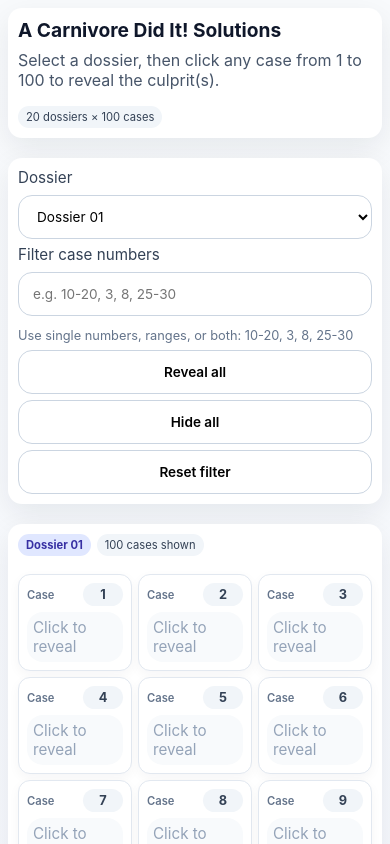
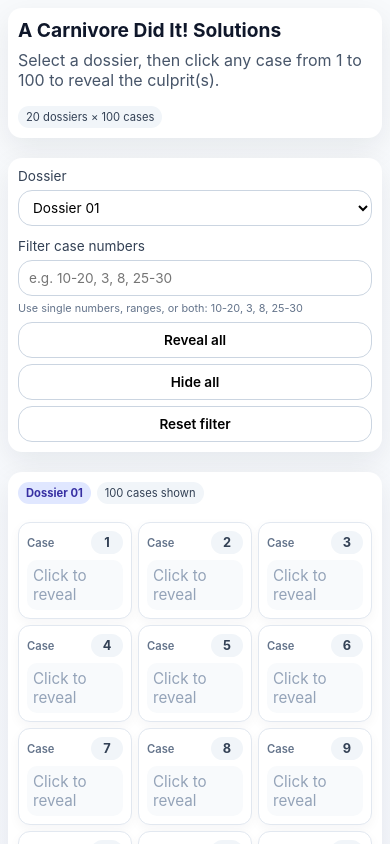
Before and after one commit to p99kj4cqm4-hue/a-carnivore-did-it-solutions, a React (Vite) app: page / in a window 390 px wide. Shown: the top 844 px of the page. Built offline with nearby package versions, Linux system fonts and the light colour scheme.

Commit message:
Update styles.css

```diff
--- a/src/styles.css
+++ b/src/styles.css
@@ -1,11 +1,12 @@
-
 :root {
   font-family: Inter, ui-sans-serif, system-ui, -apple-system, BlinkMacSystemFont, "Segoe UI", sans-serif;
   color: #0f172a;
   background: #f8fafc;
 }
 
-* { box-sizing: border-box; }
+* {
+  box-sizing: border-box;
+}
 
 body {
   margin: 0;
@@ -13,7 +14,9 @@ body {
   min-height: 100vh;
 }
 
-button, input, select {
+button,
+input,
+select {
   font: inherit;
 }
 
@@ -54,29 +57,19 @@ button, input, select {
 
 .controls {
   display: grid;
-  grid-template-columns: 220px 1fr auto auto auto;
+  grid-template-columns: 220px minmax(280px, 1fr) auto auto auto;
   gap: 12px;
   align-items: end;
 }
 
 .controls label {
-  display: flex;
-  flex-direction: column;
+  display: grid;
+  grid-template-rows: auto 44px auto;
   gap: 8px;
   color: #334155;
   font-size: 0.95rem;
 }
-.filter {
-  display: flex;
-  flex-direction: column;
-}
 
-.filter-help {
-  font-size: 0.75rem;
-  color: #64748b;
-  line-height: 1.2;
-  height: 16px;
-}
 .controls input,
 .controls select,
 .controls button {
@@ -96,6 +89,13 @@ button, input, select {
 .problem-card:hover {
   transform: translateY(-1px);
   transition: transform 0.15s ease;
+}
+
+.filter-help {
+  color: #64748b;
+  font-size: 0.8rem;
+  line-height: 1.2;
+  min-height: 16px;
 }
 
 .meta {
@@ -171,10 +171,11 @@ button, input, select {
 }
 
 .solution-label {
-  font-size: 0.7rem;
+  font-size: 0.72rem;
   text-transform: uppercase;
-  letter-spacing: 0.1em;
-  color: #991b1b; /* darker red */
+  letter-spacing: 0.08em;
+  color: #991b1b;
+  margin-bottom: 8px;
   font-weight: 700;
 }
 
@@ -194,6 +195,15 @@ button, input, select {
 @media (max-width: 900px) {
   .controls {
     grid-template-columns: 1fr;
+    align-items: stretch;
+  }
+
+  .controls label {
+    grid-template-rows: auto 44px auto;
+  }
+
+  .controls button {
+    width: 100%;
   }
 
   .hero {
@@ -215,9 +225,8 @@ button, input, select {
     font-size: 1.2rem;
   }
 
-  /* 🔥 MAIN CHANGE: MORE COLUMNS */
   .grid {
-    grid-template-columns: repeat(3, 1fr); /* try 3 first */
+    grid-template-columns: repeat(3, 1fr);
     gap: 6px;
   }
 
@@ -237,15 +246,18 @@ button, input, select {
   .problem-number {
     font-size: 0.8rem;
     padding: 4px 6px;
+    min-width: 32px;
   }
 
   .answer-box {
     min-height: 50px;
     padding: 6px;
+    border-radius: 10px;
   }
 
   .solution-label {
     font-size: 0.6rem;
+    margin-bottom: 4px;
   }
 
   .solution-value {
@@ -269,12 +281,19 @@ button, input, select {
   .controls select,
   .controls button {
     min-height: 36px;
+    height: 36px;
     font-size: 0.85rem;
+    padding: 0 10px;
+  }
+
+  .controls label {
+    gap: 6px;
+    font-size: 0.85rem;
+    grid-template-rows: auto 36px auto;
+  }
+
+  .filter-help {
+    font-size: 0.68rem;
+    min-height: 14px;
   }
 }
-.filter-help {
-  color: #64748b;
-  font-size: 0.8rem;
-  line-height: 1.2;
-  margin-top: 4px;
-}
```
